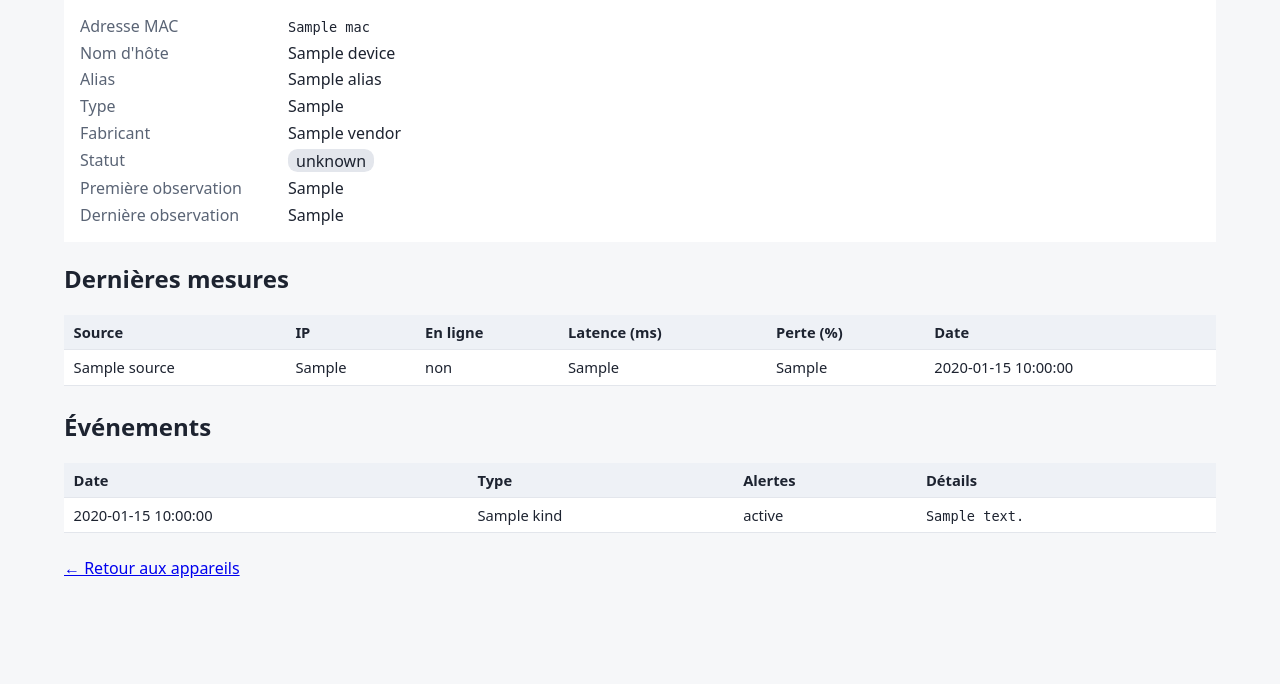
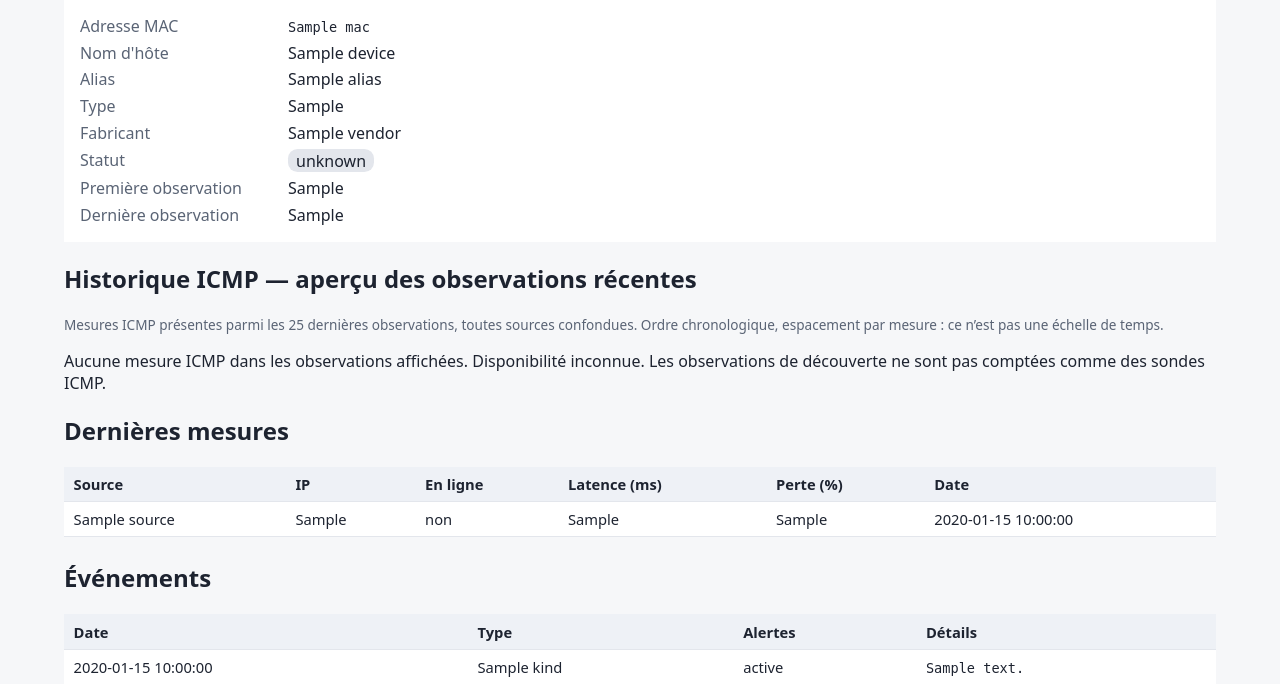
Before and after one commit to rpdz45/home-network-tracker, a FastAPI app: template src/nettracker/web/templates/device.html in a window 1280 px wide. Shown: the part 133-817 px from the top of the page. Before the commit the page ends 711 px from the top, so only its background shows below. Run offline with FastAPI, Linux system fonts and the light colour scheme; the template is opened without the code that fills it: most values are stand-ins (such as "Sample title", 1, 10 or a date in 2020); parts of the project's set-up code (start-up, migrations or seed data) failed here and were passed over.

Commit message:
feat: add compact ICMP sample charts to device details

```diff
--- a/src/nettracker/web/templates/device.html
+++ b/src/nettracker/web/templates/device.html
@@ -36,6 +36,7 @@
 {% elif device['merged_into'] is none %}
 <p class="note">Configure un jeton API pour activer les modifications, même en local.</p>
 {% endif %}
+{% include "history.html" %}
 <h2>Dernières mesures</h2>
 <table>
 <thead><tr><th>Source</th><th>IP</th><th>En ligne</th><th>Latence (ms)</th><th>Perte (%)</th><th>Date</th></tr></thead>
--- /dev/null
+++ b/src/nettracker/web/templates/history.html
@@ -0,0 +1,52 @@
+{# Compact sample charts; no interpolation or temporal uptime inference. #}
+{% set samples = sightings[:25]|reverse|selectattr('source', 'equalto', 'ping')|list %}
+<section aria-labelledby="history-title">
+<h2 id="history-title">Historique ICMP — aperçu des observations récentes</h2>
+<p class="note">Mesures ICMP présentes parmi les 25 dernières observations, toutes sources
+confondues. Ordre chronologique, espacement par mesure : ce n’est pas une échelle de temps.</p>
+{% if samples %}
+{% set replies = samples|selectattr('online')|list %}
+{% set latencies = replies|map(attribute='latency_ms')|reject('none')|list %}
+{% set peak = ([1, latencies|max]|max) if latencies else 1 %}
+<style>
+.icmp-bars { display: flex; gap: .25rem; height: 10rem; align-items: stretch;
+  border-bottom: 1px solid currentColor; margin-block: 1rem; }
+.icmp-sample { flex: 1; min-width: 0; display: flex; flex-direction: column;
+  justify-content: flex-end; align-items: stretch; }
+.icmp-bar { background: #01696f; min-height: 2px; }
+.icmp-no-latency { text-align: center; font-size: 1rem; }
+.icmp-status { display: flex; flex-wrap: wrap; gap: .25rem; margin-block: 1rem; }
+.icmp-status span { padding: .25rem .5rem; border: 1px solid currentColor; }
+</style>
+<h3>Latence des réponses (ms)</h3>
+<p>Échelle verticale : 0 à {{ peak }} ms. Une croix signifie « aucune latence mesurée »,
+jamais zéro milliseconde.</p>
+<div class="icmp-bars" role="img"
+     aria-label="Latence par mesure ; valeurs et dates dans le tableau des dernières mesures.">
+{% for sample in samples %}
+<div class="icmp-sample" title="{{ sample['seen_at'] }} : {% if sample['online'] and sample['latency_ms'] is not none %}{{ sample['latency_ms'] }} ms{% else %}aucune latence mesurée{% endif %}">
+{% if sample['online'] and sample['latency_ms'] is not none %}
+<div class="icmp-bar" style="height: {{ (sample['latency_ms'] / peak * 100)|round(2) }}%;"></div>
+{% else %}
+<span class="icmp-no-latency">×</span>
+{% endif %}
+</div>
+{% endfor %}
+</div>
+<h3>Réponses aux sondes enregistrées</h3>
+<p>{{ replies|length }} réponse(s) sur {{ samples|length }} mesure(s), soit
+{{ '%.1f'|format(replies|length / samples|length * 100) }} % des mesures affichées.
+Ce pourcentage n’est pas un uptime temporel ni un taux de paquets reçus.</p>
+<div class="icmp-status" aria-label="Résultat de chaque mesure, de la plus ancienne à la plus récente">
+{% for sample in samples %}
+<span title="{{ sample['seen_at'] }}">{{ loop.index }} : {{ 'réponse' if sample['online'] else 'non-réponse' }}</span>
+{% endfor %}
+</div>
+<p class="note">Disponibilité inconnue entre les observations, avant la première et après
+la dernière. Les points ne sont pas reliés et aucune disponibilité n’est extrapolée.
+Une non-réponse ICMP ne prouve pas qu’un appareil est déconnecté.</p>
+{% else %}
+<p>Aucune mesure ICMP dans les observations affichées. Disponibilité inconnue.
+Les observations de découverte ne sont pas comptées comme des sondes ICMP.</p>
+{% endif %}
+</section>
```
Also changed, not shown: docs/M5_HISTORY_CHARTS.md (added, +21 -0 lines), tests/unit/test_history_charts.py (added, +59 -0 lines).
